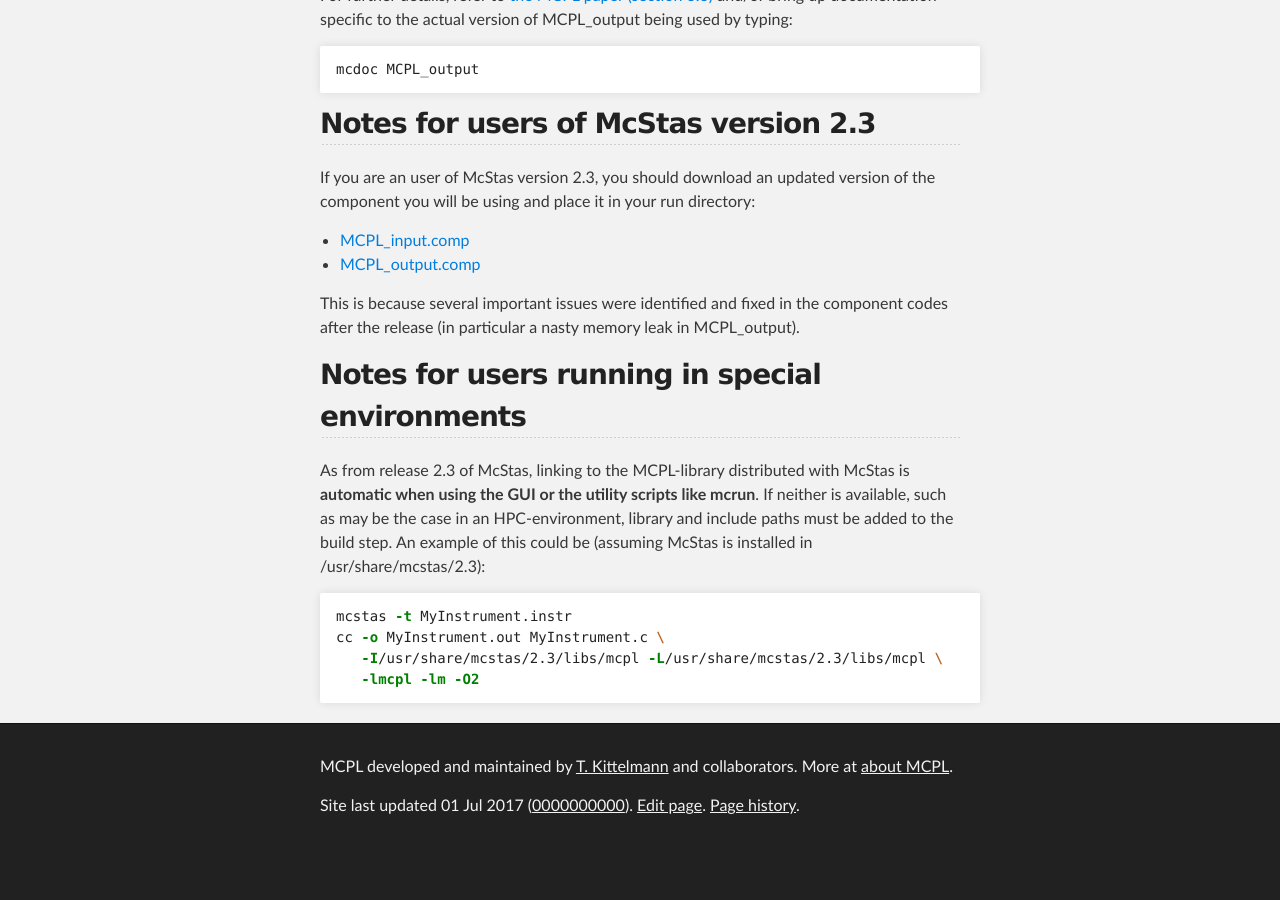
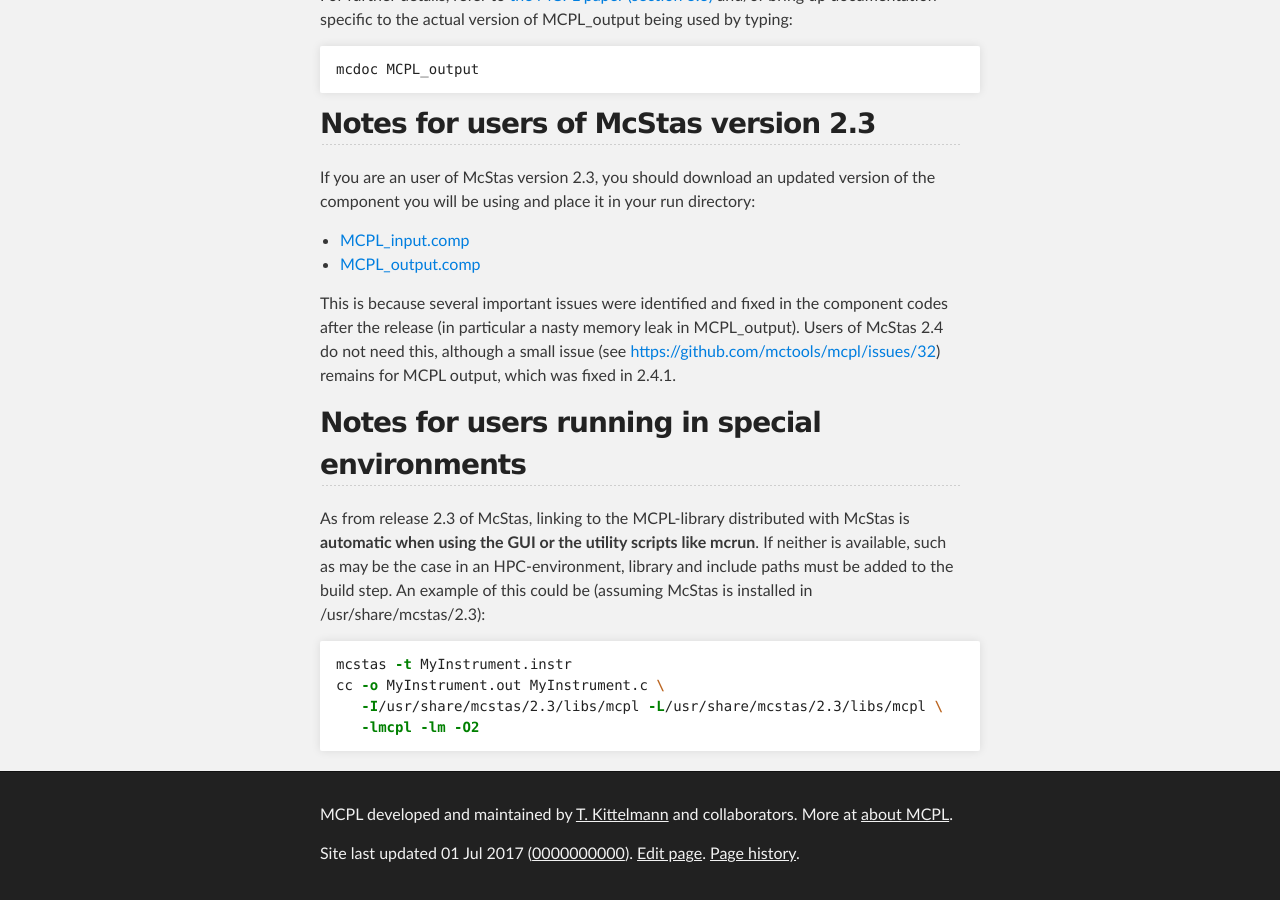
Before and after one commit to mctools/mcpl, a Jekyll site: the page built from hooks_mcstas.md, in a window 1280 px wide and 900 px high, scrolled down 1581 px. Built offline with Jekyll 4.4.1, drawn with Linux system fonts in a browser that asks for light colours; before the commit the page ends 2433 px from its top, so only the background shows below that.

Commit message:
Update hooks_mcstas.md

```diff
--- a/hooks_mcstas.md
+++ b/hooks_mcstas.md
@@ -92,7 +92,7 @@ of the component you will be using and place it in your run directory:
 
 This is because several important issues were identified and fixed in the
 component codes after the release (in particular a nasty memory leak in
-MCPL_output).
+MCPL_output). Users of McStas 2.4 do not need this, although a small issue (see [https://github.com/mctools/mcpl/issues/32](here)) remains for MCPL output, which was fixed in 2.4.1.
 
 ## Notes for users running in special environments
 
```
